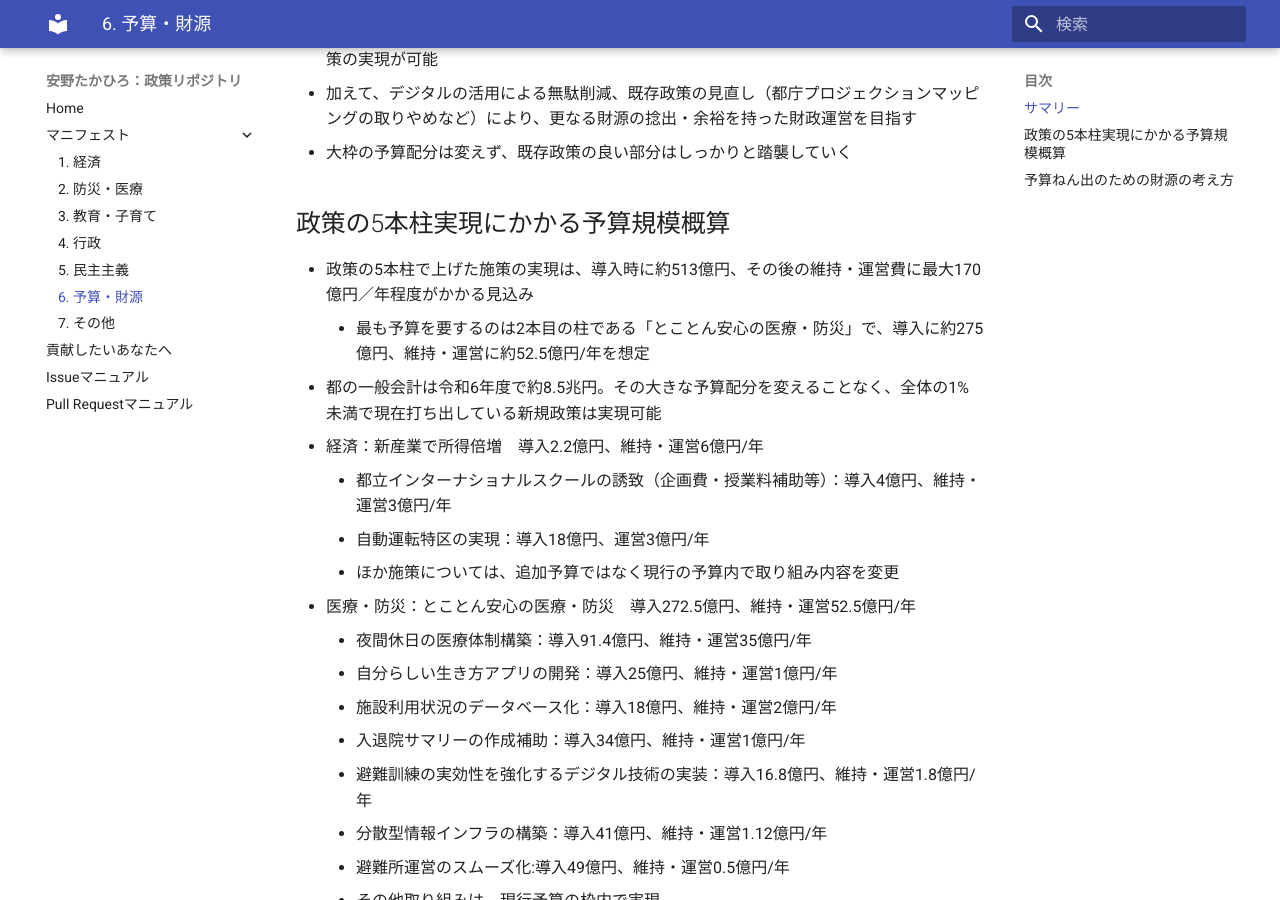
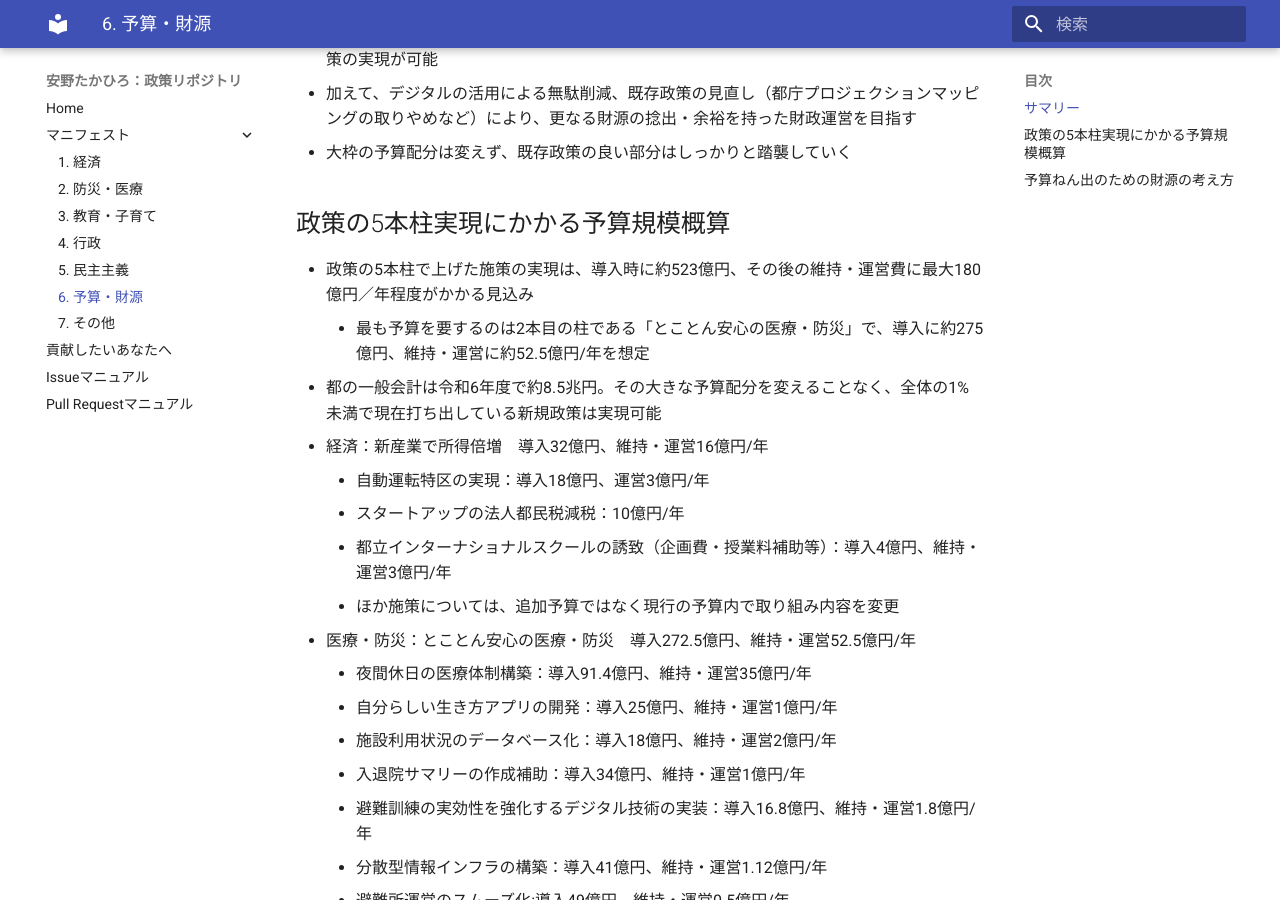
Before and after one commit to takahiroanno2024/election2024, an MkDocs documentation site: the page built from docs/manifest/budget.md, in a window 1280 px wide and 900 px high, scrolled down 369 px. Built offline with MkDocs 1.6.1 and Material for MkDocs 9.7.7, drawn with Linux system fonts in a browser that asks for light colours.

Commit message:
「スタートアップ法人都民税の減税」の予算を追加
・「スタートアップ法人都民税の減税」の予算として、年間10億円を追加。

・全体の予算額についても、イニシャル・ランニングともに10億円ずつ追加。

```diff
--- a/docs/manifest/budget.md
+++ b/docs/manifest/budget.md
@@ -10,12 +10,13 @@
 
 ## 政策の5本柱実現にかかる予算規模概算
 
-- 政策の5本柱で上げた施策の実現は、導入時に約513億円、その後の維持・運営費に最大170億円／年程度がかかる見込み
+- 政策の5本柱で上げた施策の実現は、導入時に約523億円、その後の維持・運営費に最大180億円／年程度がかかる見込み
     - 最も予算を要するのは2本目の柱である「とことん安心の医療・防災」で、導入に約275億円、維持・運営に約52.5億円/年を想定
 - 都の一般会計は令和6年度で約8.5兆円。その大きな予算配分を変えることなく、全体の1%未満で現在打ち出している新規政策は実現可能
-- 経済：新産業で所得倍増　導入2.2億円、維持・運営6億円/年
+- 経済：新産業で所得倍増　導入32億円、維持・運営16億円/年
+    - 自動運転特区の実現：導入18億円、運営3億円/年
+    - スタートアップの法人都民税減税：10億円/年
     - 都立インターナショナルスクールの誘致（企画費・授業料補助等）：導入4億円、維持・運営3億円/年
-    - 自動運転特区の実現：導入18億円、運営3億円/年
     - ほか施策については、追加予算ではなく現行の予算内で取り組み内容を変更
 - 医療・防災：とことん安心の医療・防災　導入272.5億円、維持・運営52.5億円/年
     - 夜間休日の医療体制構築：導入91.4億円、維持・運営35億円/年
```
